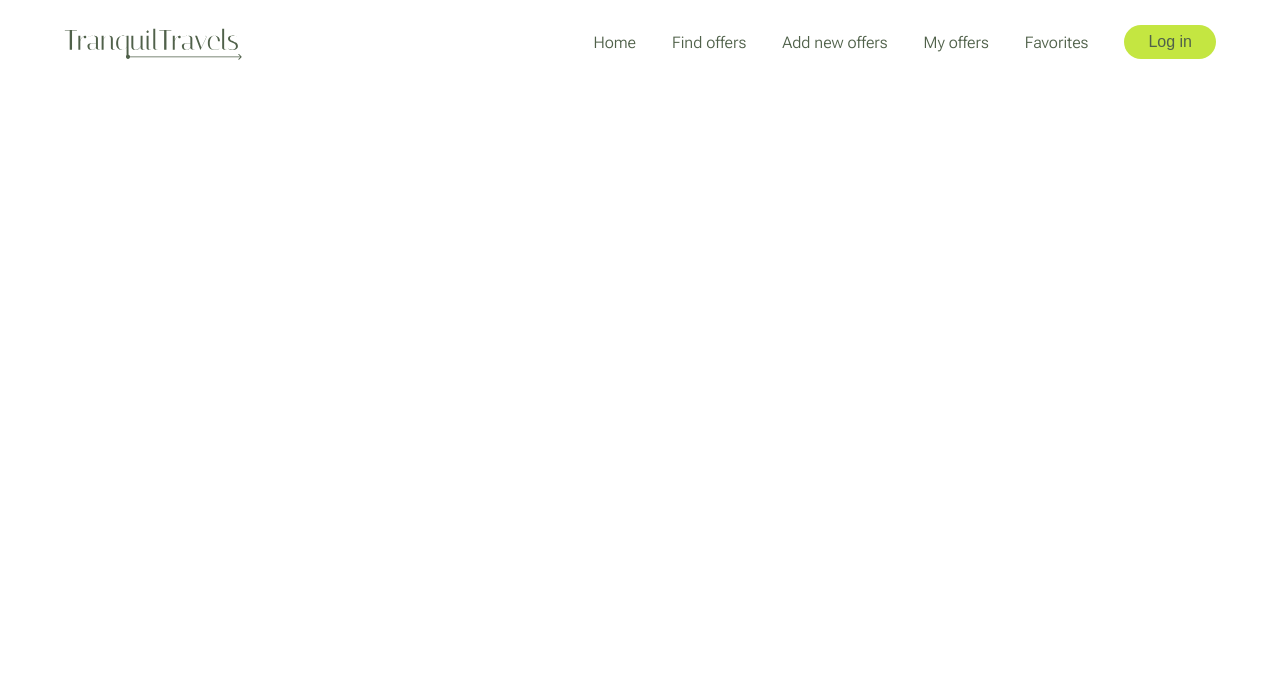
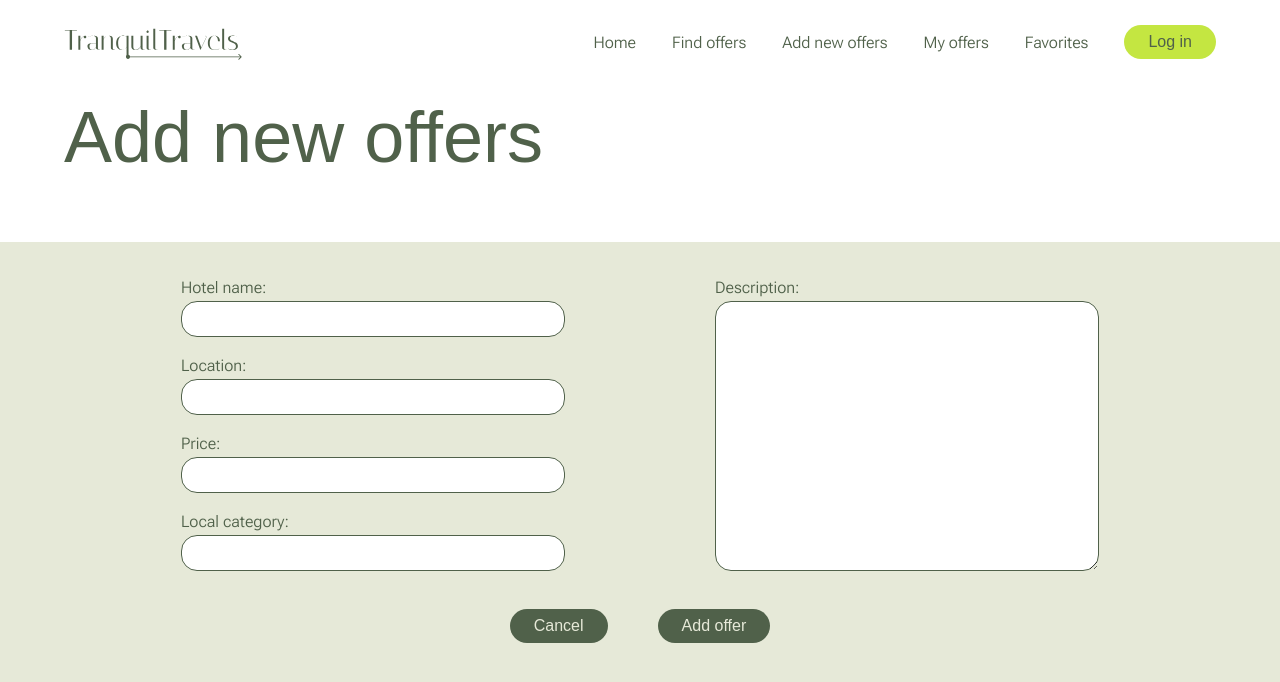
Before and after one commit to SzymonWichrowski/Programowanie-Interfejs-w-Webowych, a React (Vite) app in the folder tranquil-travels/: page /add-offers in a window 1280 px wide. Shown: the top 682 px of the page. Built offline with nearby package versions, Linux system fonts and the light colour scheme; a web font is replaced by a local one.

Commit message:
'Add new offers' view added

```diff
--- /dev/null
+++ b/tranquil-travels/src/AddOffers/AddOffers.jsx
@@ -0,0 +1,45 @@
+function AddOffers() {
+
+    return(
+        <section className="add-section">
+            <form className="add-form">
+                <div className="add-form-columns">
+                    <div className="add-form-details">
+                        <div className="add-form-detail">
+                            <label for="hotel-name">Hotel name:</label>
+                            <input id="hotel-name" className="add-input"></input>
+                        </div>
+                        <br></br>
+                        <div className="add-form-detail">
+                            <label for="hotel-location">Location:</label>
+                            <input id="hotel-location" className="add-input"></input>
+                        </div>
+                        <br></br>
+                        <div className="add-form-detail">
+                            <label for="hotel-price">Price:</label>
+                            <input id="hotel-price" className="add-input"></input>
+                        </div>
+                        <br></br>
+                        <div className="add-form-detail">
+                            <label for="hotel-category">Local category:</label>
+                            <input id="hotel-category" className="add-input"></input>
+                        </div>
+                    </div>
+                    <div className="add-form-description">
+                        <label for="hotel-description">Description:</label>
+                        <textarea id="hotel-description" className="add-input"></textarea>
+                    </div>
+                </div>
+                <br></br>
+                <br></br>
+                <div className="add-form-buttons">
+                    <button className="button secondary">Cancel</button>
+                    <button className="button secondary">Add offer</button>
+                </div>
+            </form>
+        </section>
+    );
+
+}
+
+export default AddOffers
--- /dev/null
+++ b/tranquil-travels/src/AddOffers/AddOffersPage.jsx
@@ -0,0 +1,24 @@
+import Navbar from "../Navbar/Navbar.jsx";
+import Title from "../Title/Title.jsx";
+import AddOffers from "./AddOffers.jsx";
+import React from 'react';
+import { useEffect } from 'react';
+
+function AddOffersPage() {
+
+    useEffect(() => {
+        window.scrollTo(0, 0);
+    }, []);
+
+    return(
+        <>
+            <Navbar></Navbar>
+            <Title title='Add new offers'></Title>
+            <AddOffers></AddOffers>
+        </>
+
+
+    );
+}
+
+export default AddOffersPage
--- a/tranquil-travels/src/App.jsx
+++ b/tranquil-travels/src/App.jsx
@@ -4,6 +4,7 @@ import Navbar from './Navbar/Navbar.jsx'
 import Title from './Title/Title.jsx'
 import Browse from './Browse/Browse.jsx'
 import HotelPage from './HotelPage/HotelPage.jsx';
+import AddOffersPage from './AddOffers/AddOffersPage.jsx';
 
 function App() {
 
@@ -21,6 +22,7 @@ function App() {
             }
           />
           <Route path="/hotel/:id" element={<HotelPage />} />
+          <Route path='/add-offers' element={<AddOffersPage/>} />
         </Routes>
       </Router>
     </>
--- a/tranquil-travels/src/Navbar/Navbar.jsx
+++ b/tranquil-travels/src/Navbar/Navbar.jsx
@@ -1,5 +1,4 @@
 import styles from './Navbar.module.css'
-
 
 function Navbar() {
 
@@ -9,8 +8,8 @@ function Navbar() {
             <ul className={styles.navLinks}>
                 <li><a className={`hover ${styles.navLink}`} href="#">Home</a></li>
                 <li><a className={`hover ${styles.navLink}`} href="#">Find offers</a></li>
-                <li><a className={`hover ${styles.navLink}`} href="#">Add new offers</a></li>
-                <li><a className={`hover ${styles.navLink}`} href="#">My offers</a></li>
+                <li><a className={`hover ${styles.navLink}`} href="/add-offers">Add new offers</a></li>
+                <li><a className={`hover ${styles.navLink}`} href="/">My offers</a></li>
                 <li><a className={`hover ${styles.navLink}`} href="#">Favorites</a></li>
                 <button className="button primary"> Log in</button>
             </ul>
--- a/tranquil-travels/src/index.css
+++ b/tranquil-travels/src/index.css
@@ -56,9 +56,20 @@ body{
     border-radius: var(--radius-verylarge);
 }
 
+.secondary {
+    background-color: var(--primary-dark);
+    color: var(--neutral);
+    border-radius: var(--radius-verylarge);
+}
+
 .primary:hover{
     background-color: var(--hover);
     color: var(--neutral);
+}
+
+.secondary:hover{
+    background-color: var(--primary-light);
+    color: var(--primary-dark);
 }
 
 .title-large{
@@ -256,6 +267,59 @@ body{
     width: 100%;
 }
 
+/* Add offers */
+
+.add-section{
+    background-color: var(--neutral);
+    align-items: center;
+    min-height: 100vh
+}
+
+.add-form{
+    display: flex;
+    flex-direction: column;
+    align-items: center;
+    padding: 36px;
+}
+
+.add-form-columns{
+    display: flex;
+    flex-direction: row;
+    column-gap: 150px;
+}
+
+.add-form-details {
+    display: flex;
+    flex-direction: column;
+}
+
+.add-form-detail {
+    display: flex;
+    flex-direction: column;
+}
+
+.add-form-description{
+    display: flex;
+    flex-direction: column;
+}
+
+.add-form-buttons{
+    display: flex;
+    flex-direction: row;
+    column-gap: 50px;
+}
+
+.add-input{
+    border: 1px solid var(--primary-dark);
+    border-radius: var(--radius-small);
+    padding: 8px;
+    margin-top: 4px;
+    width: 30vw;
+}
+
+.add-form-description .add-input {
+    height: 100%;
+}
 
 .hover:hover {
     color: var(--hover);
```
